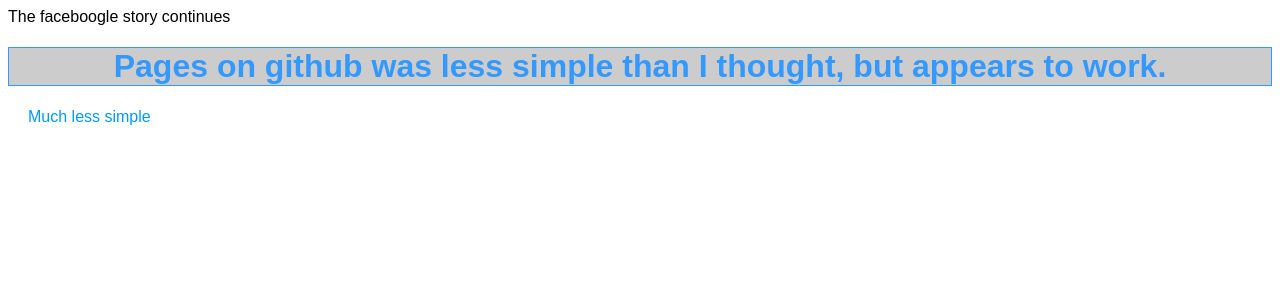
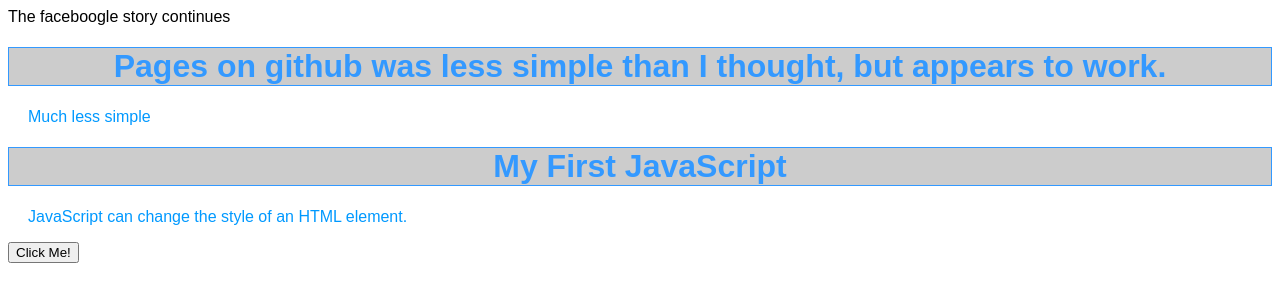
Before and after one commit to faceboogle/faceboogle.github.io, a plain HTML site: page index.html in a window 1280 px wide. Drawn offline with Linux system fonts and the light colour scheme.

Commit message:
Update index.html

```diff
--- a/index.html
+++ b/index.html
@@ -11,5 +11,19 @@ What is it going to be?
 <p>
   Much less simple
 </p>
+
+  <h1>My First JavaScript</h1>
+
+<p id="demo">JavaScript can change the style of an HTML element.</p>
+
+<script>
+function myFunction() {
+    document.getElementById("demo").style.fontSize = "25px";
+    document.getElementById("demo").style.color = "red";
+}
+</script>
+
+<button type="button" onclick="myFunction()">Click Me!</button>
+
 </body>
 </html>
```
